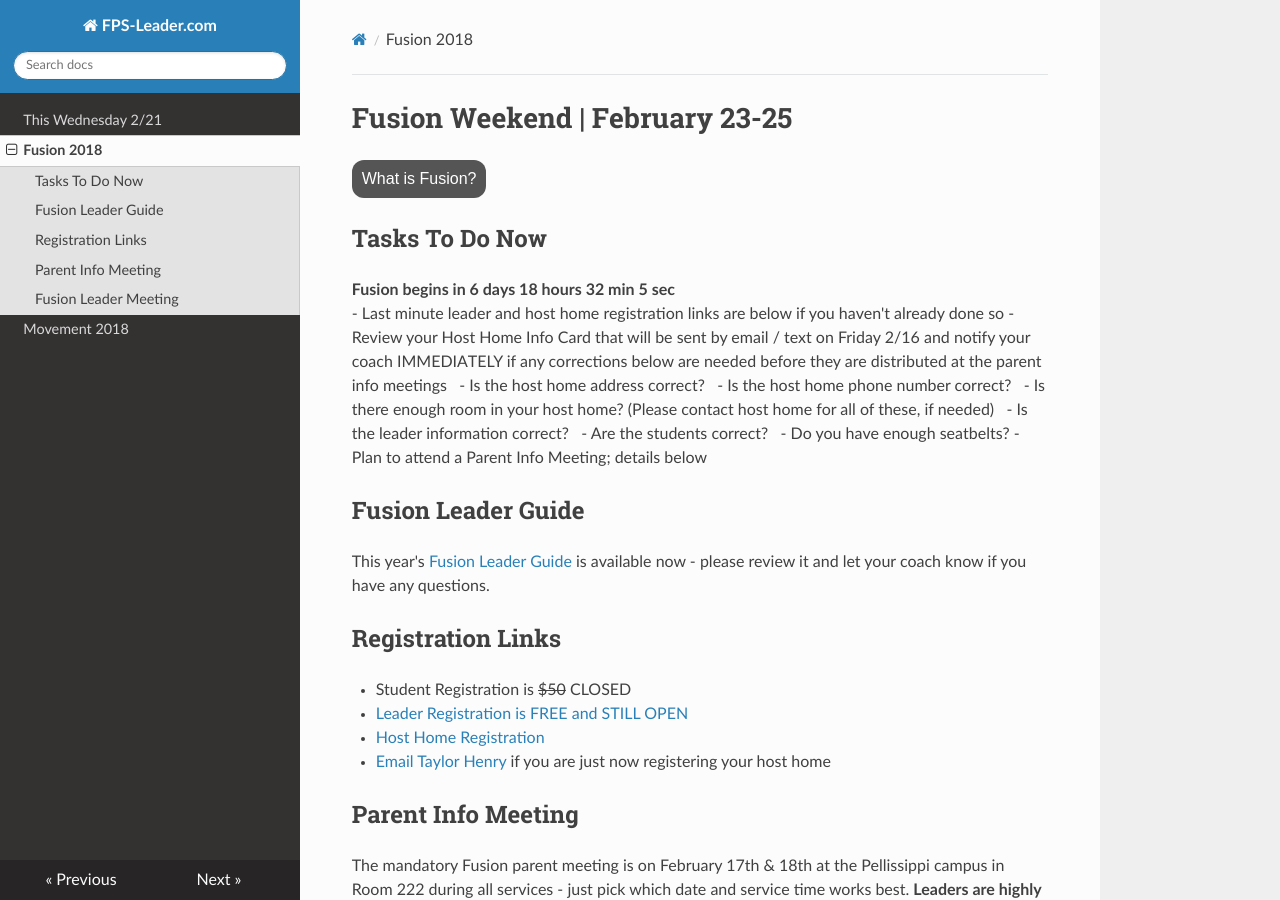
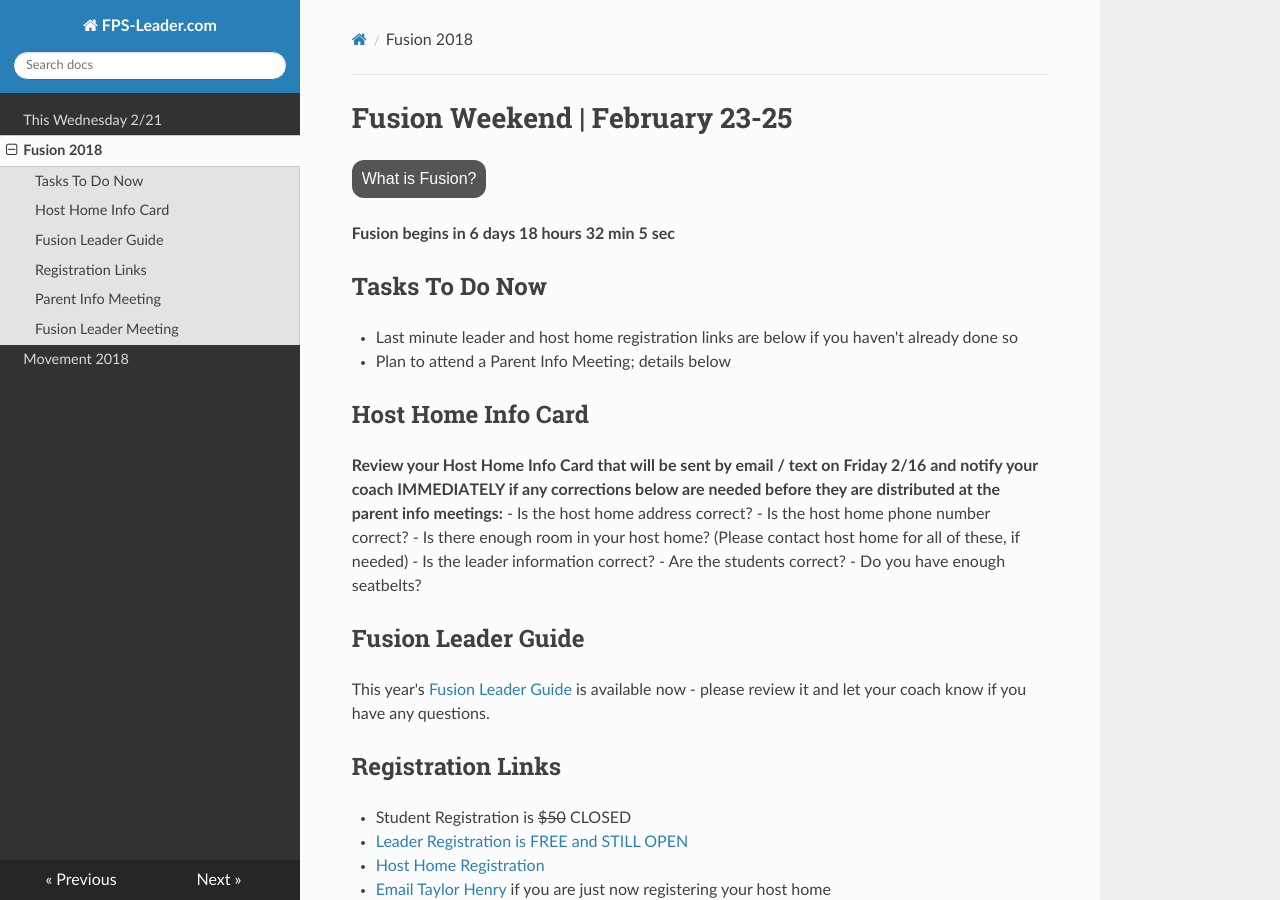
Before and after one commit to GJasonAnderson/fps-leader, an MkDocs documentation site: the page built from docs/fusion.md, in a window 1280 px wide and 900 px high. Built offline with MkDocs 1.6.1, drawn with Linux system fonts in a browser that asks for light colours; nearby versions of some CDN libraries; old or Windows-style settings are respelled for this version of MkDocs.

Commit message:
One more bullet correction in fusion.md

```diff
--- a/docs/fusion.md
+++ b/docs/fusion.md
@@ -4,17 +4,20 @@
 Fusion is an overnight weekend retreat that begins on Friday evening and ends on Sunday afternoon. Leaders and students will stay in a local host home for fellowship, small group time, some meals, and trying to get some sleep every night. Live worship services are held each night at the Pellissippi campus. Schedules and more details will be communicated as the event approaches.
 </div>
 
+**Fusion begins <span id="MyTimer"></span>**
+
 ## Tasks To Do Now
-**Fusion begins <span id="MyTimer"></span>**
 - Last minute leader and host home registration links are below if you haven't already done so
-- Review your Host Home Info Card that will be sent by email / text on Friday 2/16 and notify your coach IMMEDIATELY if any corrections below are needed before they are distributed at the parent info meetings
-&nbsp; - Is the host home address correct?
-&nbsp; - Is the host home phone number correct?
-&nbsp; - Is there enough room in your host home? (Please contact host home for all of these, if needed)
-&nbsp; - Is the leader information correct?
-&nbsp; - Are the students correct?
-&nbsp; - Do you have enough seatbelts?
 - Plan to attend a Parent Info Meeting; details below
+
+## Host Home Info Card
+**Review your Host Home Info Card that will be sent by email / text on Friday 2/16 and notify your coach IMMEDIATELY if any corrections below are needed before they are distributed at the parent info meetings:**
+- Is the host home address correct?
+- Is the host home phone number correct?
+- Is there enough room in your host home? (Please contact host home for all of these, if needed)
+- Is the leader information correct?
+- Are the students correct?
+- Do you have enough seatbelts?
 
 ## Fusion Leader Guide
 This year's [ Fusion Leader Guide ]( fusion\Fusion Leader Guide 2018.pdf ) is available now - please review it and let your coach know if you have any questions.
```
